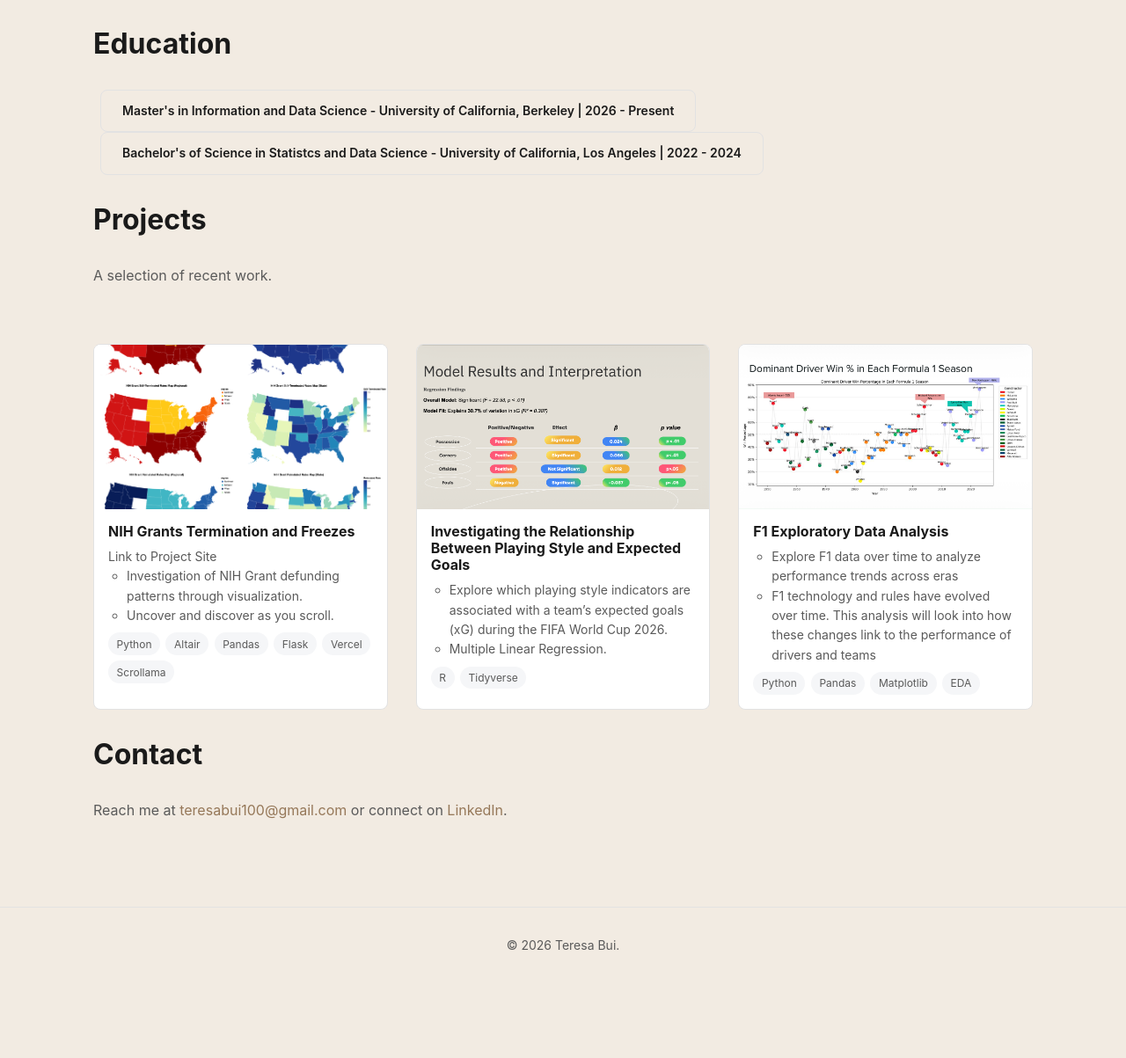
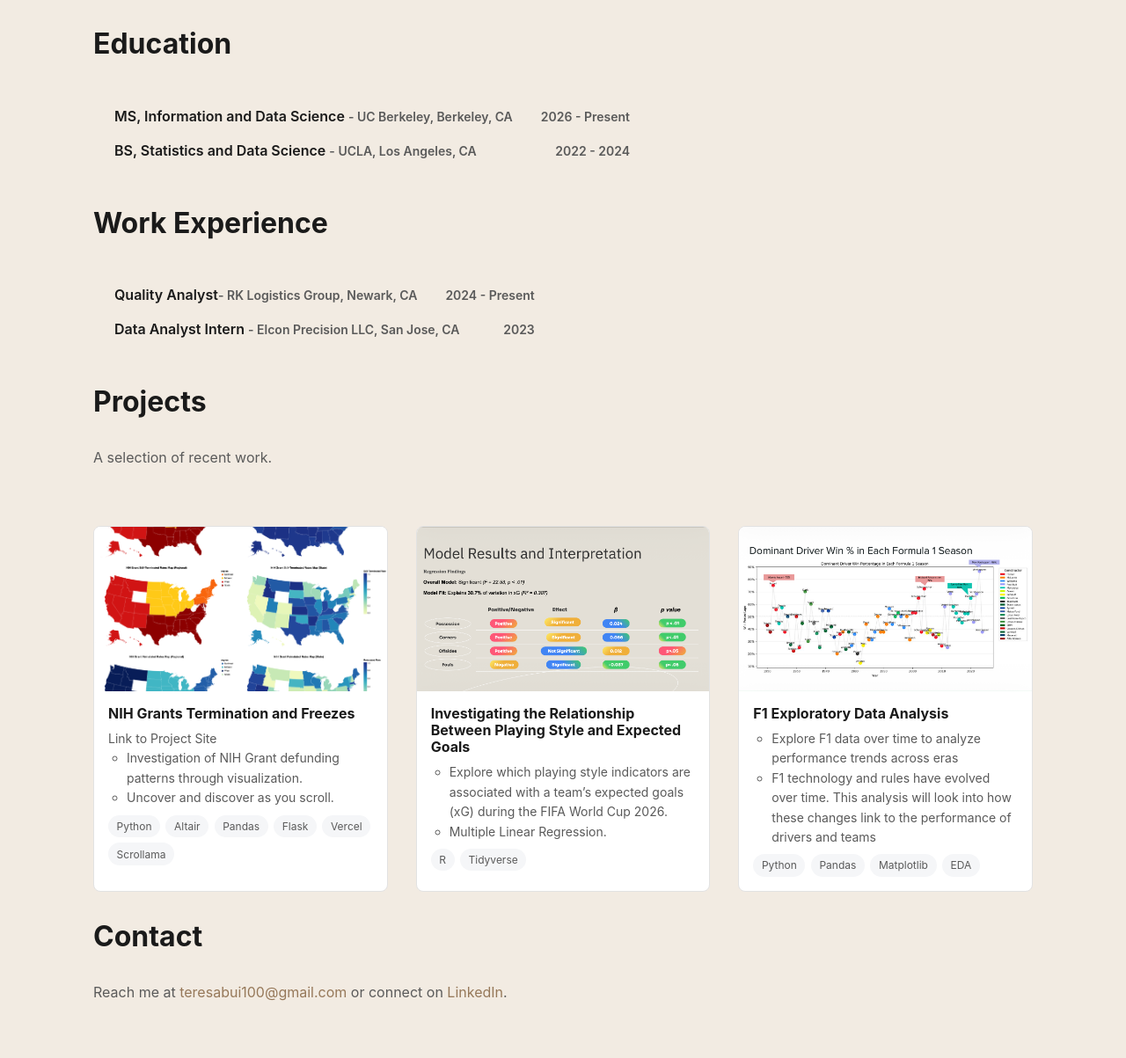
Before and after one commit to t3resabui/Teresa-Portfolio, a Flask app: page / in a window 1280 px wide. Shown: the part 1131-2334 px from the top of the page at 88% size. Before the commit the page ends 2211 px from the top, so only its background shows below. Run offline with Flask 3, Linux system fonts and the light colour scheme.

Commit message:
new additions: edu, expr, links

```diff
--- a/templates/index.html
+++ b/templates/index.html
@@ -240,7 +240,7 @@
     10. ABOUT
 ========================================= */
 
-  .about-content {
+.about-content {
   display: flex;
   gap: var(--space-lg);
   align-items: flex-start;
@@ -261,6 +261,7 @@
   height: 260px;
   border-radius: 50%;
   object-fit: cover;
+  filter: brightness(1.15);
 }
 
 @media (max-width: 768px) {
@@ -277,6 +278,51 @@
   /* =========================================
      11. EDUCATION
      ========================================= */
+    .education {
+    display: flex;
+    gap: var(--space-lg);
+    align-items: flex-start;
+    font-weight: 600;
+    color: var(--color-text);
+    padding: 0.75rem 1.5rem
+    }
+
+    .education ul {
+    list-style: none;
+    padding-left: 0;
+    color: var(--color-text);
+    }
+
+    .education li {
+    display: flex;
+    justify-content: space-between;
+    align-items: baseline;
+    gap: var(--space-md);
+    padding: 0.4rem 0;
+    }
+
+    .education .edu-title {
+    font-weight: 600;
+    font-size: var(--fs-md);
+    color: var(--color-text);
+    }
+
+    .education .edu-date {
+    flex-shrink: 0;
+    white-space: nowrap;
+    }
+
+    .education span {
+    font-size: var(--fs-sm);
+    color: var(--color-text-muted);
+    }
+
+    @media (max-width: 768px) {
+    .education li {
+        flex-direction: column;
+        gap: 0.2rem;
+    }
+    }
 
 </style>
 </head>
@@ -292,6 +338,8 @@
 
         <ul class="nav-menu">
           <li><a href="#about">About</a></li>
+          <li><a href="#education">Education</a></li>
+          <li><a href="#experience">Experience</a></li>
           <li><a href="#projects">Projects</a></li>
           <li><a href="#contact">Contact</a></li>
         </ul>
@@ -329,15 +377,38 @@
     </div>
     </section>
 
-    <section id="Education" class="container">
+    <section id="education" class="container">
       <h2 class="section-title">Education</h2>
-      <p class="btn btn-outline">
-        Master's in Information and Data Science - University of California, Berkeley | 2026 - Present
-      </p>
-      <p class="btn btn-outline">
-        Bachelor's of Science in Statistcs and Data Science - University of California, Los Angeles | 2022 - 2024
-      </p>
+        <div class="education">
+        <ul>
+            <li>
+            <span class="edu-title">MS, Information and Data Science <span class="edu-school">- UC Berkeley, Berkeley, CA</span></span>
+            <span class="edu-date">2026 - Present</span>
+            </li>
+            <li>
+            <span class="edu-title">BS, Statistics and Data Science <span class="edu-school">- UCLA, Los Angeles, CA</span></span>
+            <span class="edu-date">2022 - 2024</span>
+            </li>
+        </ul>
+        </div>
     </section>
+
+    <section id="experience" class="container">
+      <h2 class="section-title">Work Experience</h2>
+        <div class="education">
+        <ul>
+            <li>
+            <span class="edu-title">Quality Analyst<span class="edu-school">- RK Logistics Group, Newark, CA</span></span>
+            <span class="edu-date">2024 - Present</span>
+            </li>
+            <li>
+            <span class="edu-title">Data Analyst Intern <span class="edu-school">- Elcon Precision LLC, San Jose, CA</span></span>
+            <span class="edu-date">2023</span>
+            </li>
+        </ul>
+        </div>
+    </section>
+
 
 
     <section id="projects" class="container">
@@ -371,10 +442,12 @@
         <div class="card">
           <img src="static/203 slide thumbnail.png" alt="Project 2 Thumbnail">
           <div class="card-body">
-            <h3>Investigating the Relationship Between Playing Style and Expected Goals</h3>
+            <h3>
+                <a href = "static/assets/DATASCI-203 Final Project Report - Google Slides.pdf" target="_blank"> Investigating the Relationship Between Playing Style and Expected Goals</a>
+            </h3>
             <ul>
                 <li>
-                    Explore which  playing style indicators are associated with a team’s expected goals (xG) during the FIFA World Cup 2026.
+                    Explore which playing style indicators are associated with a team’s expected goals (xG) during the FIFA World Cup 2026.
                 </li>
                 <li>
                     Multiple Linear Regression.
@@ -390,7 +463,9 @@
         <div class="card">
           <img src="static/Dominate Drivers.png" alt="Project 3 screenshot">
           <div class="card-body">
-            <h3>F1 Exploratory Data Analysis</h3>
+            <h3>
+                <a href = "static/assets/DATASCI-203 Final Project Report - Google Slides.pdf" target="_blank"> F1 Exploratory Data Analysis</a>
+            </h3>
             <ul>
                 <li>
                     Explore F1 data over time to analyze performance trends across eras
```
